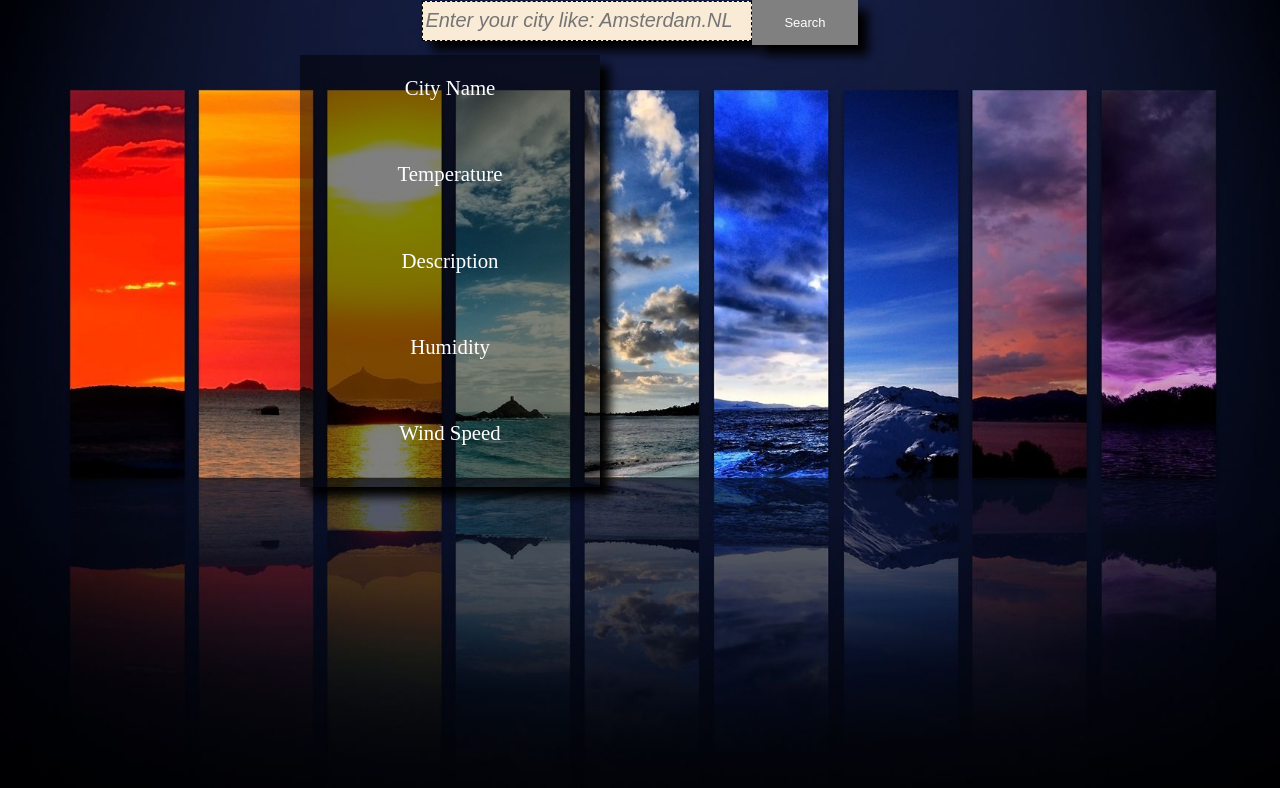
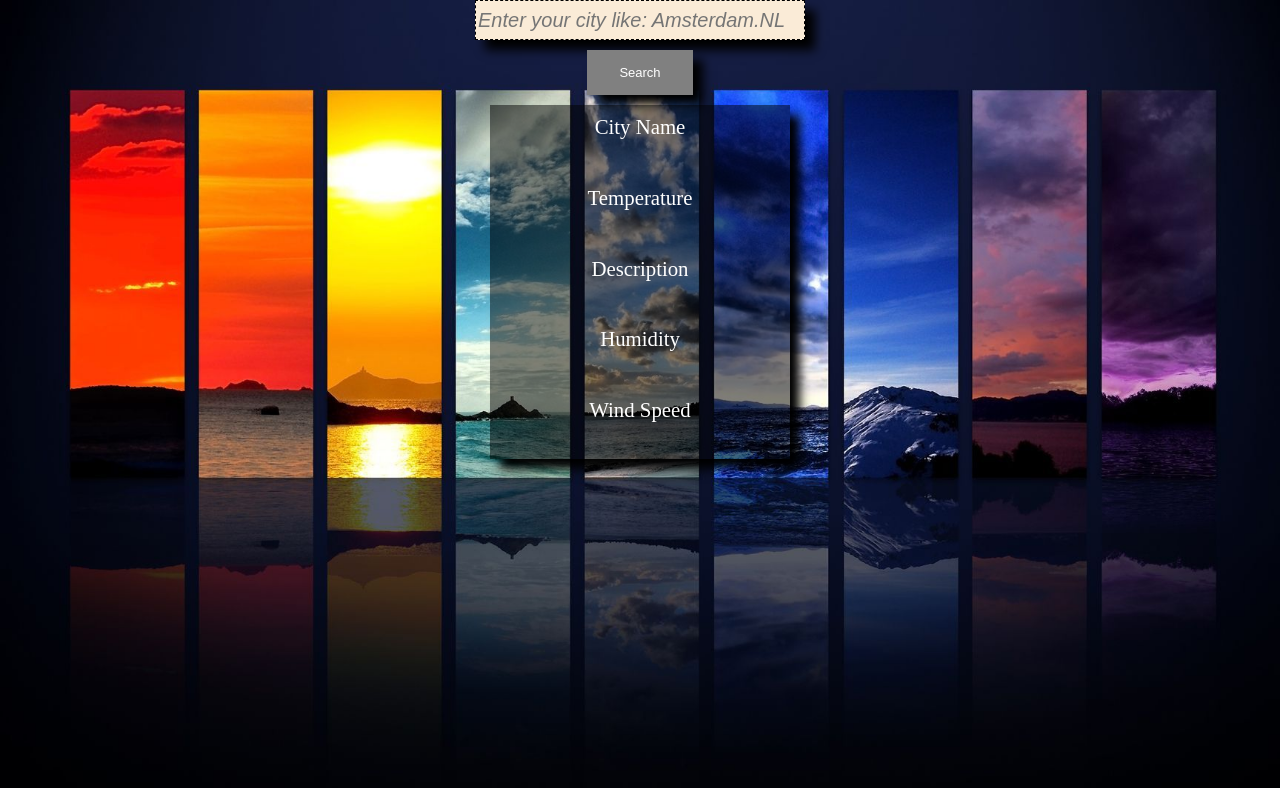
Before and after one commit to Elias011/hyf-javascript2, a plain HTML site: page week2/step3/index.html in a window 1280 px wide. Drawn offline with Linux system fonts and the light colour scheme.

Commit message:
Update weather.css

```diff
--- a/week2/step3/weather.css
+++ b/week2/step3/weather.css
@@ -7,8 +7,10 @@ html {
      background-size: cover;
 }
 body{
+    display: flex;
+    align-items: center;
+    flex-flow: column;
     text-align: center;
-    align-items: center;
     padding: 0px;
     margin: 0px;
 }
@@ -16,7 +18,6 @@ div{
    display: flex;
     flex-flow: column;
     width: 300px;
-    margin-left: 500px;
     margin-top: 10px;
     border: 1px gray;
     background: rgba(0, 0, 0, 0.5);
@@ -31,6 +32,8 @@ div{
 }
 p{
   color:white;
+  height: 40px ;
+  margin-top: 10px;
 }
 input{
     width: 330px;
@@ -44,6 +47,7 @@ input{
 }
 button{
       background-color: gray;
+    margin-top: 10px;
     border: none;
     color: white;
     padding: 15px 32px;
@@ -53,9 +57,3 @@ button{
     font-size: 13px;
     box-shadow: 10px 10px 10px black;
 }
-
-@media only screen and (min-width:320px){
-    div{
-        margin-left: 300px;
-    }
-}
```
